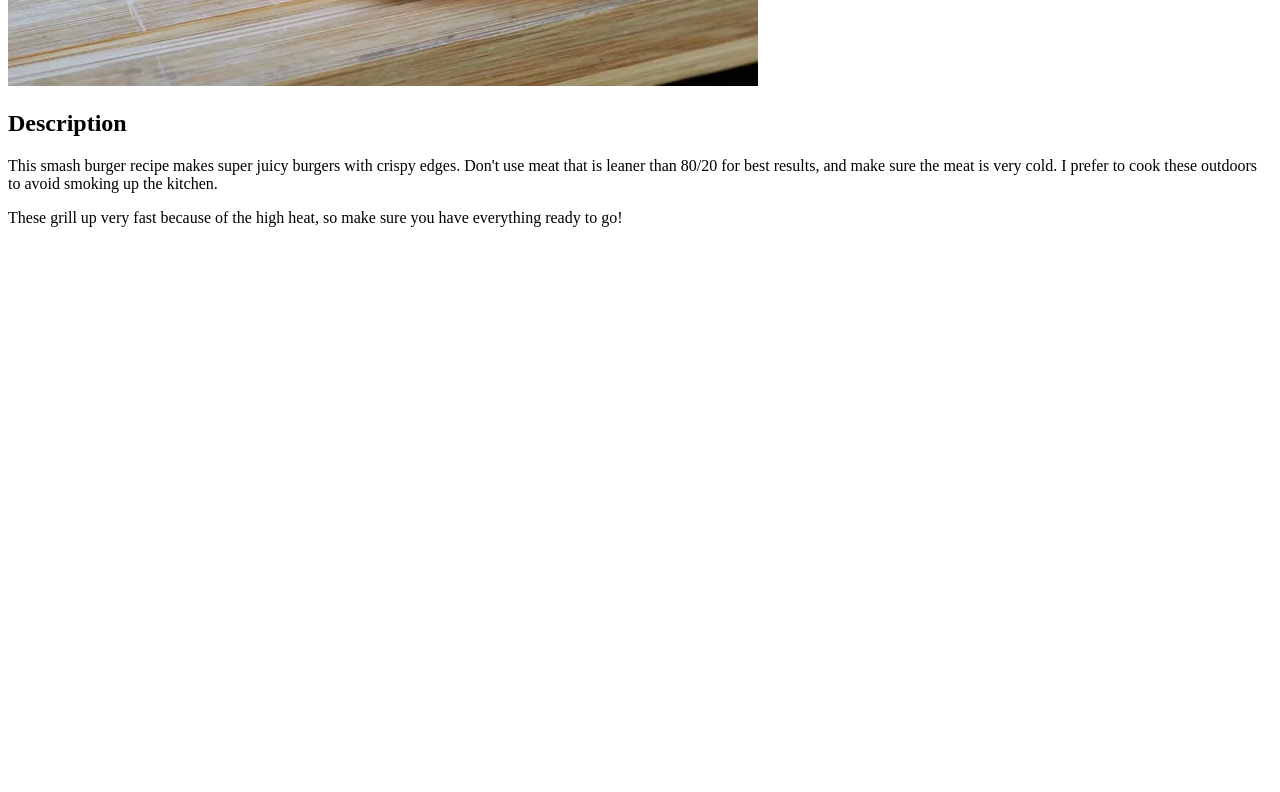
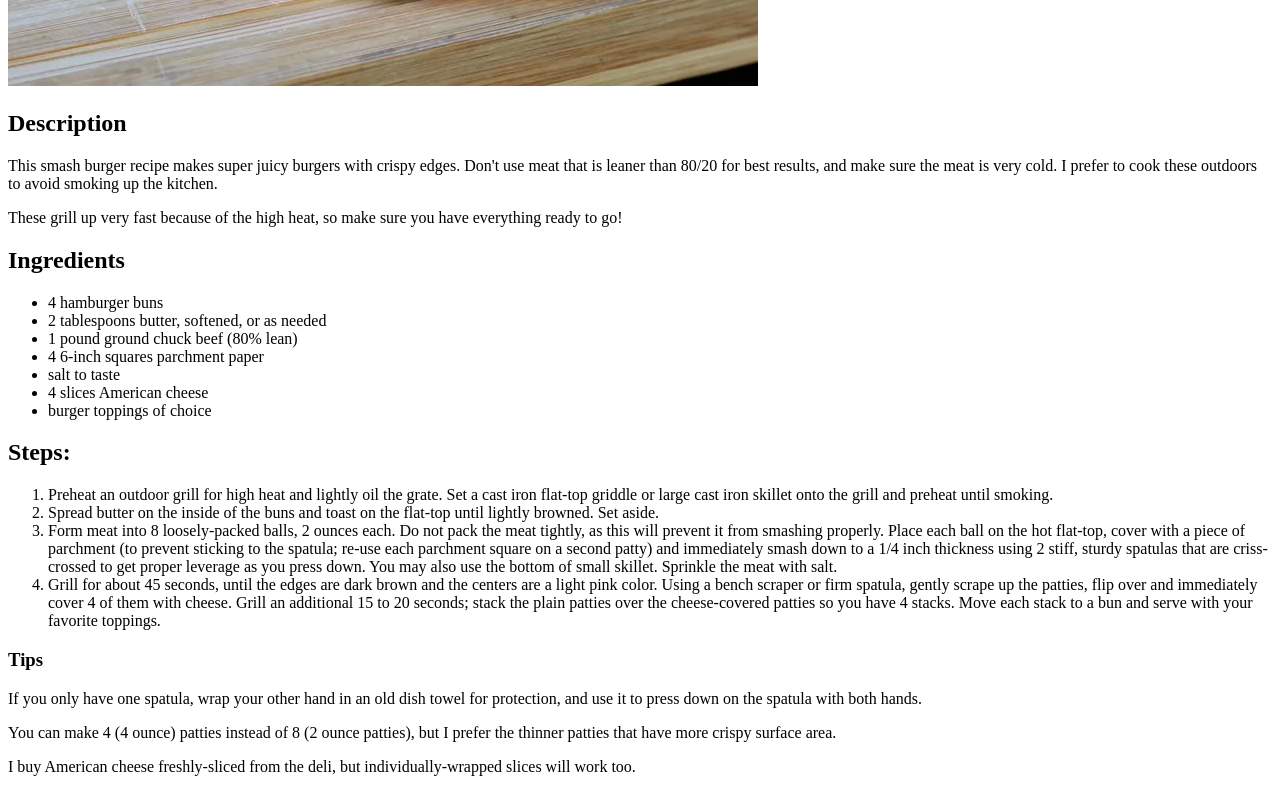
Before and after one commit to cruzyii/odin-recipes, a plain HTML site: page recipes/burger.html in a window 1280 px wide. Shown: the part 557-1349 px from the top of the page. Before the commit the page ends 800 px from the top, so only its background shows below. Drawn offline with Linux system fonts and the light colour scheme.

Commit message:
Add Ingredients list, steps list, tips paragraphs to burger.html

```diff
--- a/recipes/burger.html
+++ b/recipes/burger.html
@@ -11,5 +11,26 @@
         <h2>Description</h2>
         <p>This smash burger recipe makes super juicy burgers with crispy edges. Don't use meat that is leaner than 80/20 for best results, and make sure the meat is very cold. I prefer to cook these outdoors to avoid smoking up the kitchen.<p></p> These grill up very fast because of the high heat, so make sure you have everything ready to go!</p>
 
+        <h2>Ingredients</h2>
+            <ul>
+                <li>4 hamburger buns</li>
+                <li>2 tablespoons butter, softened, or as needed</li>
+                <li>1 pound ground chuck beef (80% lean)</li>
+                <li>4 6-inch squares parchment paper</li>
+                <li>salt to taste</li>
+                <li>4 slices American cheese</li>
+                <li>burger toppings of choice</li>
+            </ul>
+        <h2>Steps:</h2>
+        <ol>
+            <li>Preheat an outdoor grill for high heat and lightly oil the grate. Set a cast iron flat-top griddle or large cast iron skillet onto the grill and preheat until smoking.</li>
+            <li>Spread butter on the inside of the buns and toast on the flat-top until lightly browned. Set aside.</li>
+            <li>Form meat into 8 loosely-packed balls, 2 ounces each. Do not pack the meat tightly, as this will prevent it from smashing properly. Place each ball on the hot flat-top, cover with a piece of parchment (to prevent sticking to the spatula; re-use each parchment square on a second patty) and immediately smash down to a 1/4 inch thickness using 2 stiff, sturdy spatulas that are criss-crossed to get proper leverage as you press down. You may also use the bottom of small skillet. Sprinkle the meat with salt.</li>
+            <li>Grill for about 45 seconds, until the edges are dark brown and the centers are a light pink color. Using a bench scraper or firm spatula, gently scrape up the patties, flip over and immediately cover 4 of them with cheese. Grill an additional 15 to 20 seconds; stack the plain patties over the cheese-covered patties so you have 4 stacks. Move each stack to a bun and serve with your favorite toppings.</li>
+        </ol>
+        <h3>Tips</h3>
+        <p>If you only have one spatula, wrap your other hand in an old dish towel for protection, and use it to press down on the spatula with both hands.</p>
+        <p>You can make 4 (4 ounce) patties instead of 8 (2 ounce patties), but I prefer the thinner patties that have more crispy surface area.</p>
+        <p>I buy American cheese freshly-sliced from the deli, but individually-wrapped slices will work too.</p>
     </body>
 </html>
```
